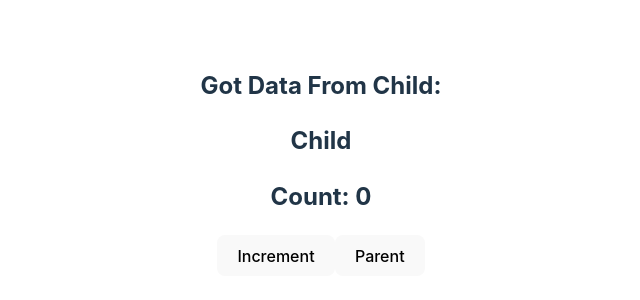
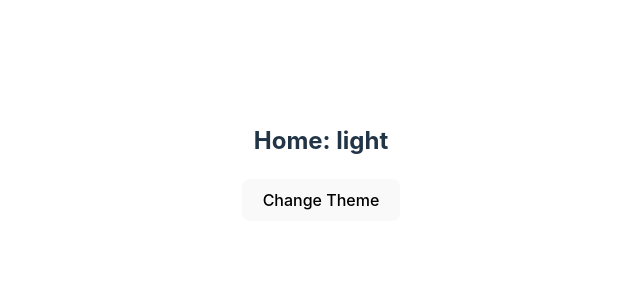
Before and after one commit to abdulmoiz99/reactTestBench, a React (Vite) app: page / in a window 1280 px wide. Shown: the part 238-538 px from the top of the page, without its empty margins (319-959 px from the left). Built offline with nearby package versions, Linux system fonts and the light colour scheme.

Commit message:
Implemented use context hook

```diff
--- a/src/App.tsx
+++ b/src/App.tsx
@@ -1,7 +1,6 @@
 // App.tsx
 import './App.css';
-import { Parent } from './childToParent/parent';
-
+import { Parent } from './ContextComunication/Parent';
 function App() {
 
   return (
--- /dev/null
+++ b/src/ContextComunication/Context.tsx
@@ -0,0 +1,10 @@
+import { createContext } from "react"
+
+interface ThemeContextType {
+    theme: string
+    toggleTheme: () => void
+}
+
+const ThemeContext = createContext<ThemeContextType | undefined>(undefined);
+
+export default ThemeContext;
--- /dev/null
+++ b/src/ContextComunication/Home.tsx
@@ -0,0 +1,13 @@
+import { useContext } from "react"
+import ThemeContext from "./Context"
+
+export const Home = () => {
+    const context = useContext(ThemeContext)
+    const { theme, toggleTheme } = context;
+    return (
+        <>
+            <h2>Home: {theme}</h2>
+            <button onClick={toggleTheme} >Change Theme</button >
+        </>
+    )
+}
--- /dev/null
+++ b/src/ContextComunication/Parent.tsx
@@ -0,0 +1,12 @@
+import { Home } from "./Home"
+import { ThemeProvider } from "./ThemeProvider"
+
+export const Parent = () => {
+    return (
+        <>
+            <ThemeProvider>
+                <Home />
+            </ThemeProvider>
+        </>
+    )
+}
--- /dev/null
+++ b/src/ContextComunication/ThemeProvider.tsx
@@ -0,0 +1,20 @@
+import { Children, ReactNode, useState } from "react";
+import ThemeContext from "./Context";
+
+interface ThemeProviderProps {
+    children: ReactNode
+}
+
+export const ThemeProvider = ({ children }: ThemeProviderProps) => {
+    const [theme, setTheme] = useState('light');
+    const toggleTheme = () => {
+        setTheme(theme === "light" ? "dark" : "light")
+    }
+    return (
+        <>
+            <ThemeContext.Provider value={{ theme, toggleTheme }}>
+                {children}
+            </ThemeContext.Provider>
+        </>
+    )
+}
```
